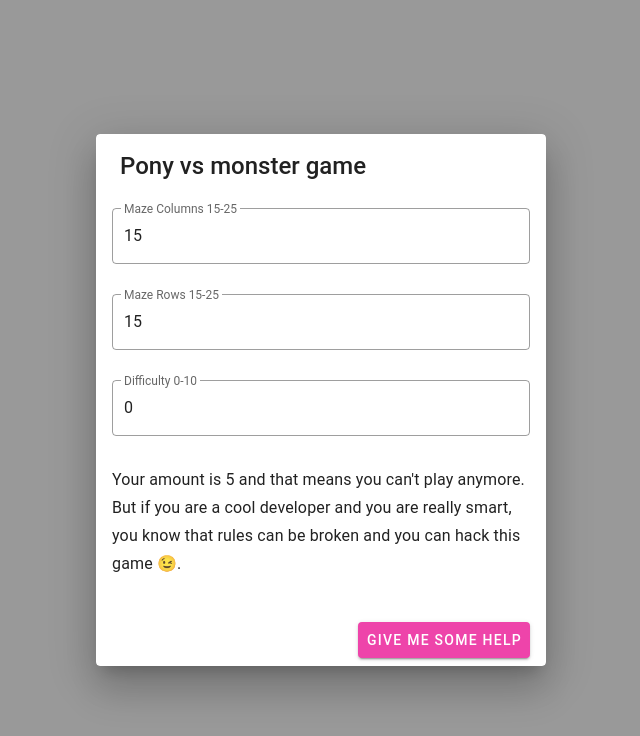
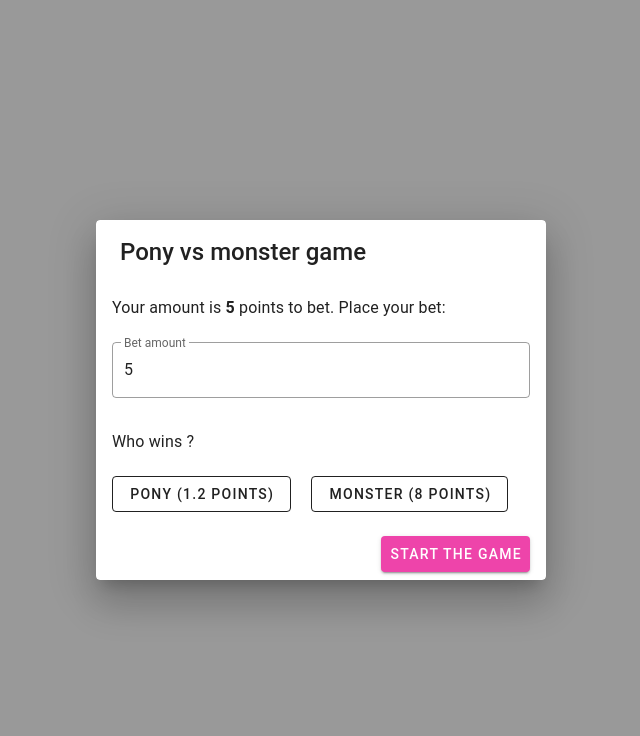
Before and after one commit to Rolanddoda/pony-challenge, a Vue app: page / in a window 1280 px wide. Shown: the top 736 px of the page, without its empty margins (319-959 px from the left). Built offline with nearby package versions, Linux system fonts and the light colour scheme; a small style sheet from the web is missing.

Commit message:
Remove other fields and leave only the bet field + some other fixes & adjustments

```diff
--- a/src/components/NewGameDialog.vue
+++ b/src/components/NewGameDialog.vue
@@ -17,37 +17,7 @@
 
       <ValidationObserver ref="validationObserver">
         <v-card-text>
-          <ValidationProvider name="Columns" rules="required|integer|between:15,25" v-slot="{ errors }">
-            <v-text-field
-              v-model="cols"
-              :error-messages="errors"
-              label="Maze Columns 15-25"
-              placeholder="Columns of the maze"
-              outlined
-            />
-          </ValidationProvider>
-
-          <ValidationProvider name="Rows" rules="required|integer|between:15,25" v-slot="{ errors }">
-            <v-text-field
-              v-model="rows"
-              :error-messages="errors"
-              label="Maze Rows 15-25"
-              placeholder="Rows of the maze"
-              outlined
-            />
-          </ValidationProvider>
-
-          <ValidationProvider name="Rows" rules="required|integer|between:0,10" v-slot="{ errors }">
-            <v-text-field
-              v-model="difficulty"
-              :error-messages="errors"
-              label="Difficulty 0-10"
-              placeholder="Difficulty"
-              outlined
-            />
-          </ValidationProvider>
-
-          <template v-if="userAmount && userAmount > 5">
+          <template v-if="userAmount && userAmount >= 5">
             <div class="text-subtitle-1 mb-5">
               Your amount is <b>{{ userAmount }}</b> points to bet. Place your bet:
             </div>
@@ -117,7 +87,7 @@
       <v-card-actions>
         <v-spacer></v-spacer>
         <v-btn
-          v-if="userAmount && userAmount > 5"
+          v-if="userAmount && userAmount >= 5"
           :disabled="!ponyName"
           :loading="isBtnLoading"
           color="primary"
@@ -163,7 +133,7 @@ export default {
     mazeId: null,
     cols: 15,
     rows: 15,
-    difficulty: 0,
+    difficulty: 10,
     betAmount: 5,
     startGameClicked: false,
     showHelpCount: 0,
@@ -199,7 +169,9 @@ export default {
   watch: {
     mazeId: {
       handler() {
-        this.changePonyBet(randomInteger(2, 3))
+        const ponyBet = [1.2, 1.3, 1.5, 2]
+
+        this.changePonyBet(ponyBet[randomInteger(0, 3)])
         this.changeMonsterBet(randomInteger(5, 8))
       },
       immediate: true
@@ -210,7 +182,7 @@ export default {
     window.onstorage = () => {
       const amountFromLS = localStorage.getItem('amount')
 
-      if (isNumericAndPositive(amountFromLS) && Number(amountFromLS) < 100 && Number(amountFromLS) >= 5) {
+      if (isNumericAndPositive(amountFromLS) && Number(amountFromLS) <= 100 && Number(amountFromLS) >= 5) {
         this.snackbar = true
         this.snackbarMessage = 'Wow wow wow. You genius. You did it, you hacked the game. 😉'
         changeAmount(Number(amountFromLS))
@@ -258,8 +230,8 @@ export default {
           this.mazeId = data.maze_id
           this.$emit('start-game', {
             mazeId: this.mazeId,
-            cols: this.cols,
-            rows: this.rows
+            cols: Number(this.cols),
+            rows: Number(this.rows)
           })
         })
         .catch(err => {
@@ -270,8 +242,9 @@ export default {
 
     onNewGame() {
       // accessed from parent
-      if (this.difficulty < 10) this.difficulty++
       this.mazeId = null
+      this.changeWhoWins(null)
+      this.startGameClicked = false
     },
 
     onShowHelp() {
```
